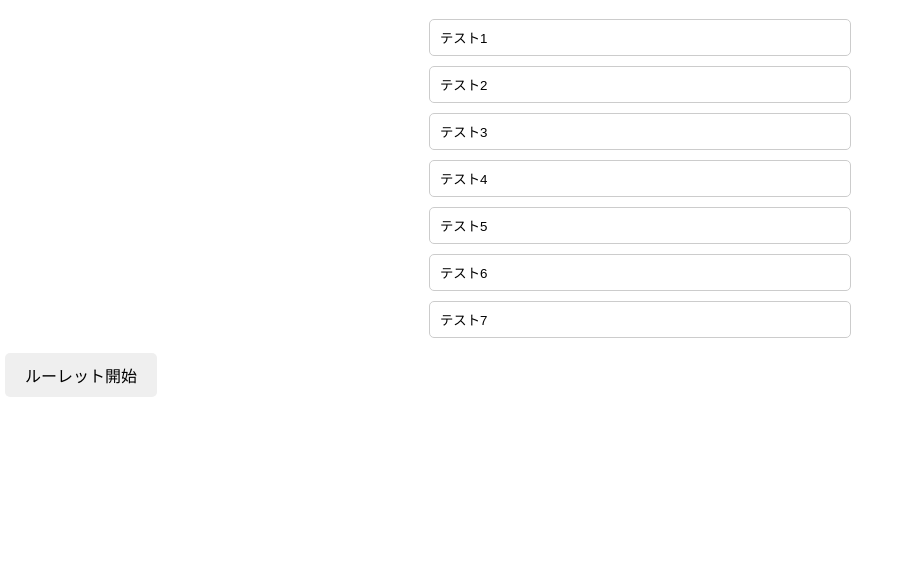
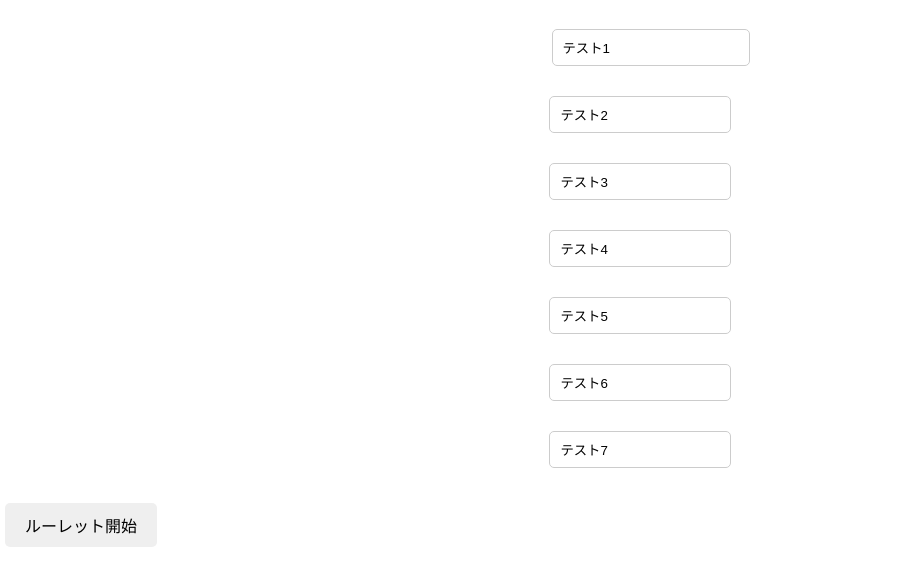
Before and after one commit to kamedus/judo-roulette, a plain HTML site: page development/judo-roulette/index.html in a window 1280 px wide. Shown: the part 70-656 px from the top of the page, without its empty margins (0-909 px from the left). Drawn offline with Linux system fonts and the light colour scheme.

Commit message:
Update: Adjusted roulette direction, added star to first input, and arranged inputs vertically.

```diff
--- a/development/judo-roulette/index.html
+++ b/development/judo-roulette/index.html
@@ -10,7 +10,7 @@
     <div id="initial-screen">
         <h1>ルーレット項目入力</h1>
         <div id="item-inputs">
-            <input type="text" class="item-input" placeholder="項目1">
+            ☆ <input type="text" class="item-input" placeholder="項目1">
         </div>
         <button id="add-item-button">項目を追加</button>
         <button id="start-button">ルーレット開始</button>
--- a/development/judo-roulette/script.js
+++ b/development/judo-roulette/script.js
@@ -23,12 +23,27 @@ document.addEventListener('DOMContentLoaded', () => {
     function setupInitialInputs() {
         itemInputsContainer.innerHTML = '';
         for (let i = 1; i <= 7; i++) {
+            const inputWrapper = document.createElement('div');
+            inputWrapper.style.display = 'flex';
+            inputWrapper.style.alignItems = 'center';
+            inputWrapper.style.justifyContent = 'center';
+            inputWrapper.style.marginBottom = '10px';
+
+            if (i === 1) { // Only add star for the first item
+                const star = document.createElement('span');
+                star.textContent = '☆ ';
+                star.style.color = 'white';
+                star.style.marginRight = '5px';
+                inputWrapper.appendChild(star);
+            }
+
             const newInput = document.createElement('input');
             newInput.type = 'text';
             newInput.className = 'item-input';
             newInput.placeholder = `項目${i}`;
             newInput.value = `テスト${i}`;
-            itemInputsContainer.appendChild(newInput);
+            inputWrapper.appendChild(newInput);
+            itemInputsContainer.appendChild(inputWrapper);
         }
         addItemButton.style.display = 'none';
     }
@@ -67,7 +82,9 @@ document.addEventListener('DOMContentLoaded', () => {
         // 4. Animate the scroll
         let start = null;
         const duration = 10000; // 10 seconds
-        const startScrollTop = 0;
+
+        // Start from the bottom of the scrollable area
+        const startScrollTop = list.scrollHeight - containerHeight;
         rouletteContainer.scrollTop = startScrollTop;
 
         function animate(timestamp) {
@@ -77,12 +94,13 @@ document.addEventListener('DOMContentLoaded', () => {
             const easeOutCubic = t => (--t) * t * t + 1;
             const easedT = easeOutCubic(t);
 
-            rouletteContainer.scrollTop = startScrollTop + (targetScrollTop - startScrollTop) * easedT;
+            // Calculate current scrollTop: decreases from startScrollTop to targetScrollTop
+            rouletteContainer.scrollTop = startScrollTop - (startScrollTop - targetScrollTop) * easedT;
 
             if (progress < duration) {
                 animationFrameId = requestAnimationFrame(animate);
             } else {
-                rouletteContainer.scrollTop = targetScrollTop;
+                rouletteContainer.scrollTop = targetScrollTop; // Ensure it lands exactly
                 setTimeout(() => {
                     // Hide all items except the winner
                     const allItems = list.children;
--- a/development/judo-roulette/style.css
+++ b/development/judo-roulette/style.css
@@ -52,6 +52,14 @@ body, html {
     border: 1px solid #ccc;
 }
 
+#item-inputs {
+    display: flex;
+    flex-direction: column; /* Add this line */
+    align-items: center;
+    justify-content: center;
+    margin-bottom: 10px; /* Add some space below */
+}
+
 button {
     padding: 10px 20px;
     font-size: 16px;
```
